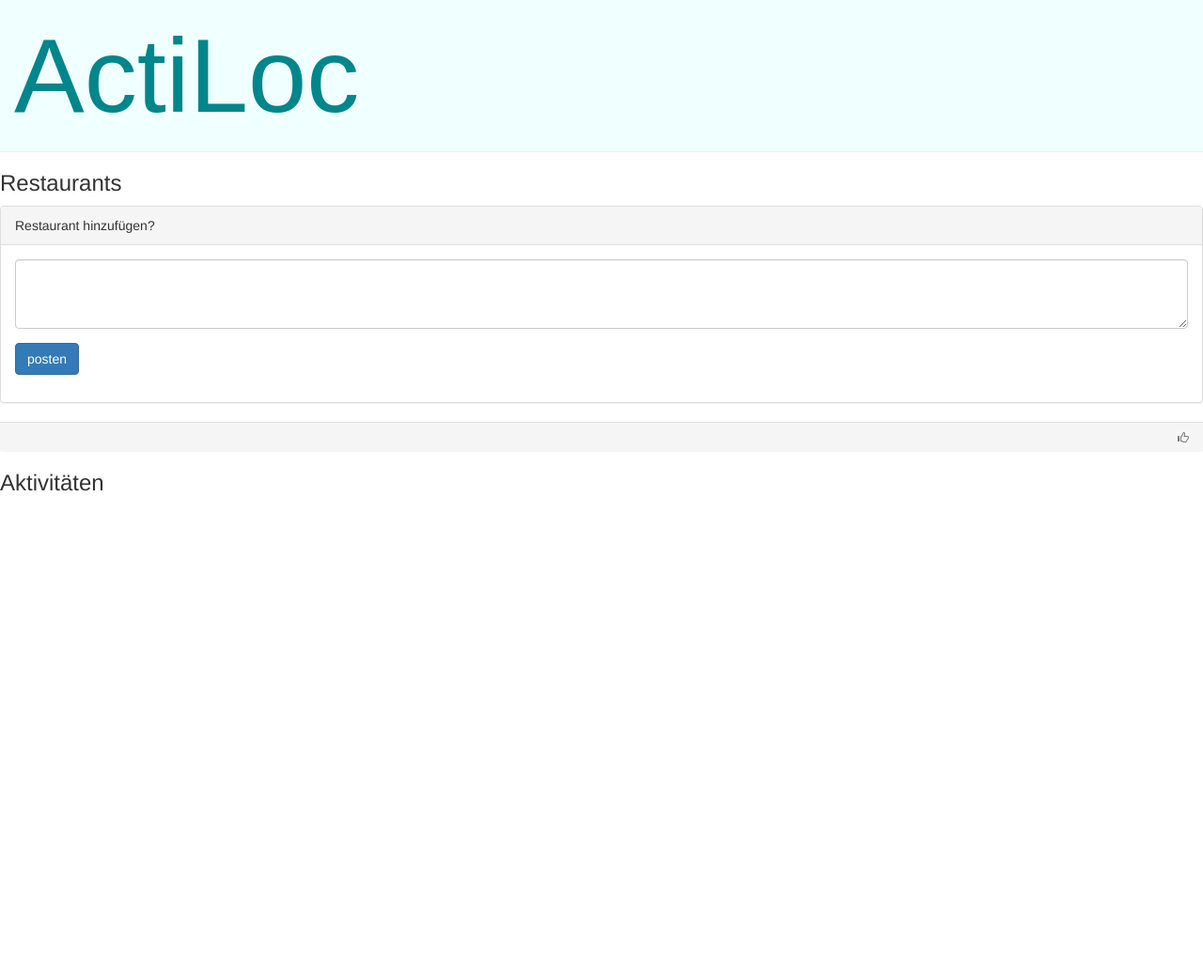
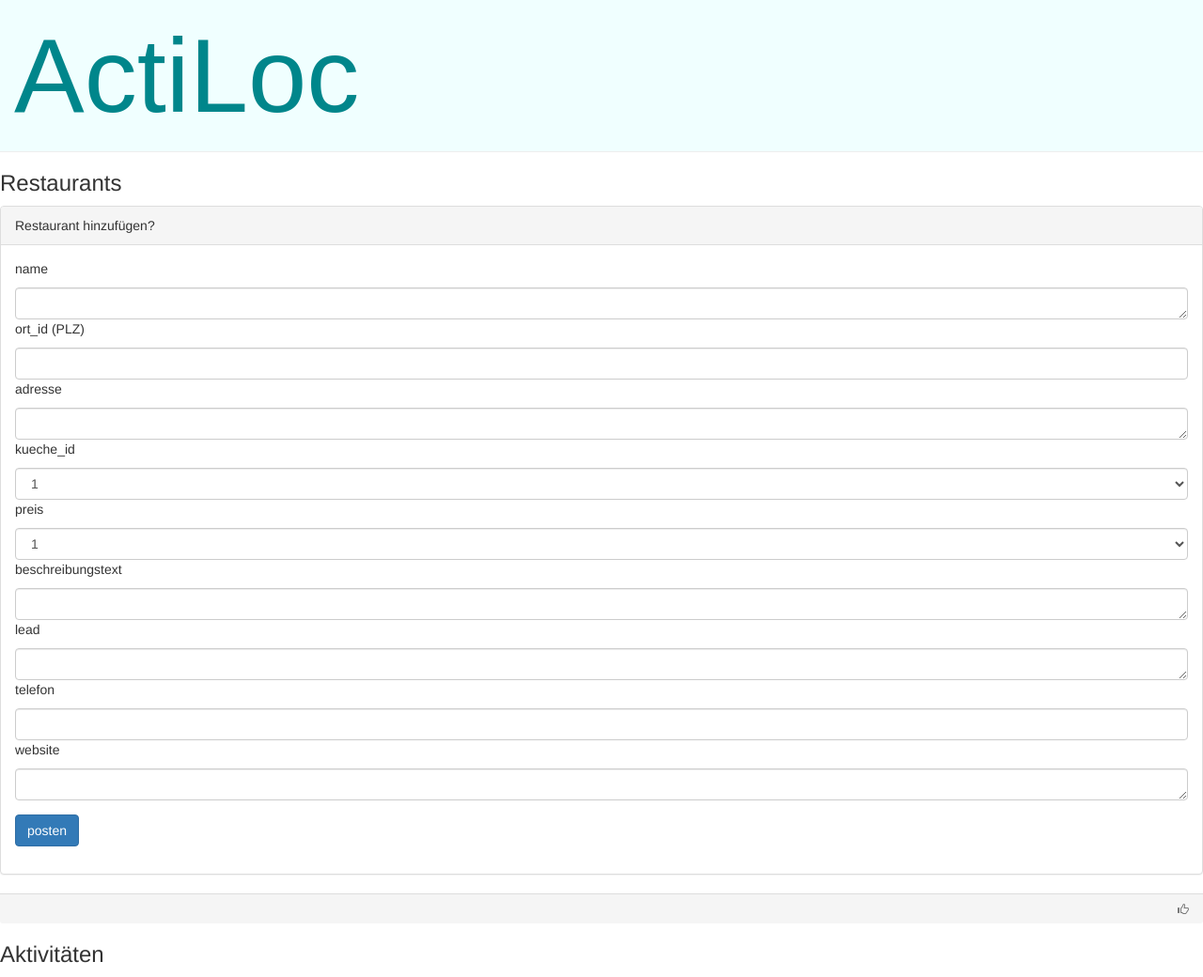
Before and after one commit to JennyZisette/Actiloc, a PHP site: page /admin.php in a window 1280 px wide. Shown: the part 61-1101 px from the top of the page at 94% size. Before the commit the page ends 584 px from the top, so only its background shows below. Run offline with PHP 8.4, Linux system fonts and the light colour scheme; data that the repository does not hold is empty; some libraries are stand-ins or nearby versions.

Commit message:
admin rockt

```diff
--- a/admin.php
+++ b/admin.php
@@ -74,8 +74,27 @@
           <form enctype="multipart/form-data" method="post" action="<?PHP echo $_SERVER['PHP_SELF'] ?>">
 
             <fieldset class="form-group">
-              <textarea class="form-control" rows="3" name="posttext"></textarea>
-            </fieldset>
+              <p>name</p><textarea class="form-control" rows="1" name="name"></textarea>
+
+              <p>ort_id (PLZ)</p><input type="number" class="form-control" rows="1" name="ort_id" min="1000" max="9999">
+
+            <p>adresse</p>  <textarea class="form-control" rows="1" name="adresse"></textarea>
+
+            <p>kueche_id</p>  <select name="kueche_id><" class="form-control" rows="3" name="kueche_id">
+                <option value="italienisch">1</option>
+                <option value="asiatisch">2</option>
+                <option value="schweizerisch">3</option>
+                </select>
+            <p>preis</p>  <select name="kueche_id><" class="form-control" rows="3" name="kueche_id">
+                    <option value="günstig">1</option>
+                    <option value="mittel">2</option>
+                    <option value="teuer">3</option>
+                    </select>
+            <p>beschreibungstext</p>  <textarea class="form-control" rows="1" name="adresse"></textarea>
+            <p>lead</p>  <textarea class="form-control" rows="1" name="adresse"></textarea>
+            <p>telefon</p>  <input type="number" class="form-control" rows="1" name="ort_id" min="1000" max="9999">
+            <p>website</p>  <textarea class="form-control" rows="1" name="adresse"></textarea>
+                </fieldset>
             <div class="collapse" id="upload_container">
               <div class="well">
                   </div>
@@ -87,7 +106,8 @@
         </div>
       </div>
     </div>
-  </div> <!-- /Post hinzufügen -->
+  </div>
+  <!-- /Post hinzufügen -->
 
 
 <?php   while($post = mysqli_fetch_assoc($restaurant_list)) { ?>
```
